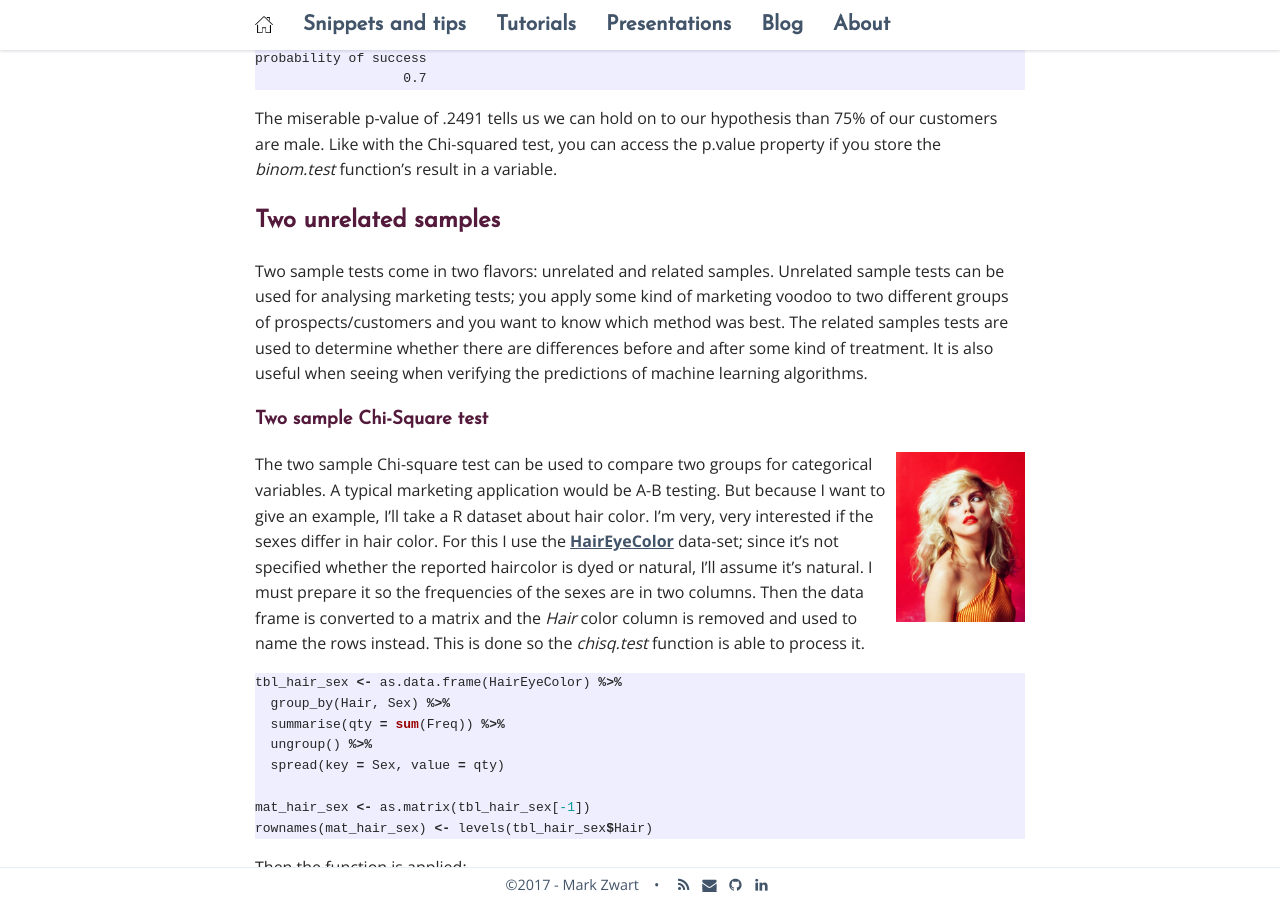
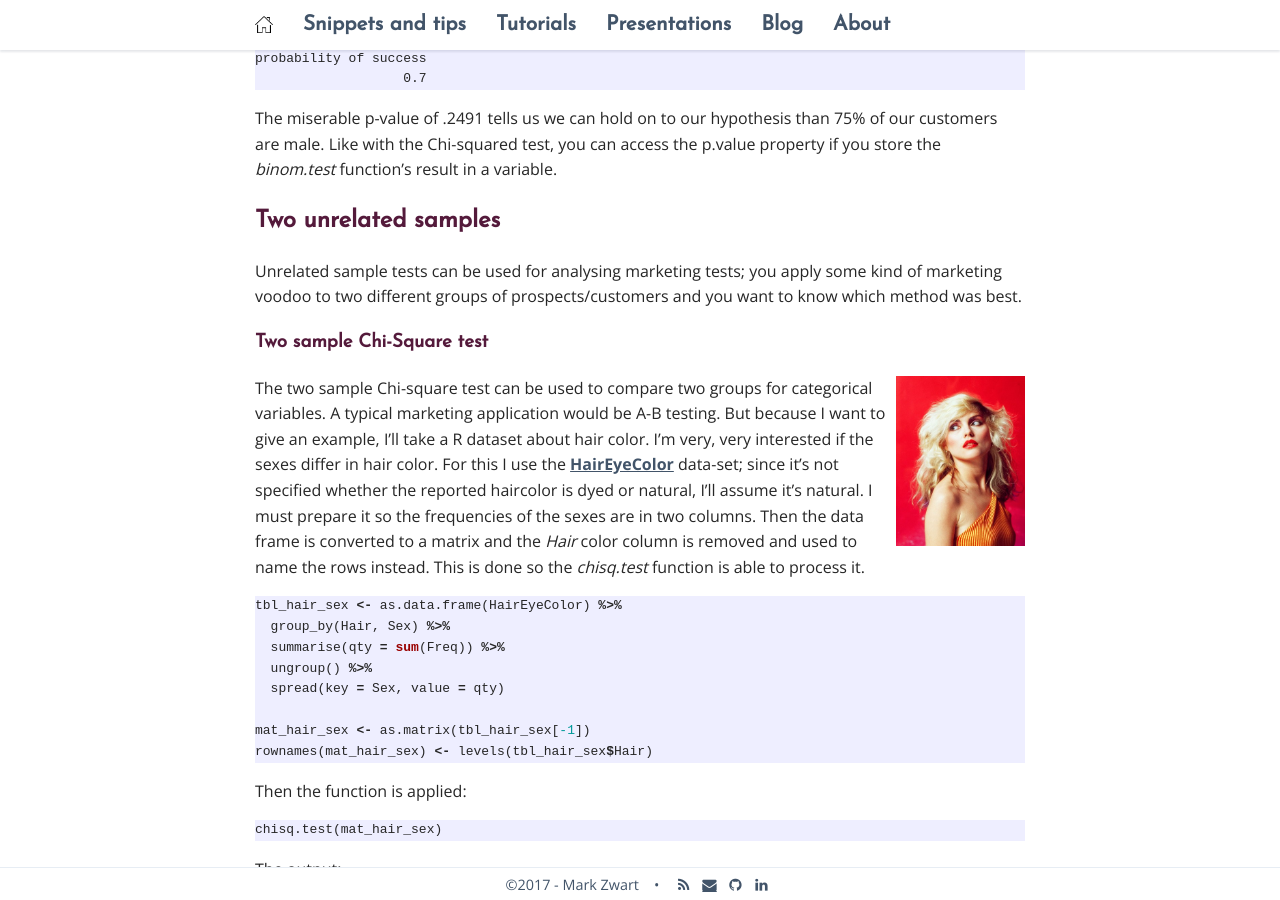
Before and after one commit to mark-me/mark-me.github.io, a Jekyll site: the page built from _pages/tutorials/statistical-tests/statistical-tests-categorical.md, in a window 1280 px wide and 900 px high, scrolled down 3237 px. Built offline with Jekyll 4.4.1, drawn with Linux system fonts in a browser that asks for light colours; nearby versions of some CDN libraries; comment, search, counter and statistics services are not loaded; some of the changed text lies outside the part shown.

Commit message:
Update statistical-tests-categorical.md

```diff
--- a/_pages/tutorials/statistical-tests/statistical-tests-categorical.md
+++ b/_pages/tutorials/statistical-tests/statistical-tests-categorical.md
@@ -131,7 +131,7 @@
 
 ## Two unrelated samples
 
-Two sample tests come in two flavors: unrelated and related samples. Unrelated sample tests can be used for analysing marketing tests; you apply some kind of marketing voodoo to two different groups of prospects/customers and you want to know which method was best. The related samples tests are used to determine whether there are differences before and after some kind of treatment. It is also useful when seeing when verifying the predictions of machine learning algorithms.
+Unrelated sample tests can be used for analysing marketing tests; you apply some kind of marketing voodoo to two different groups of prospects/customers and you want to know which method was best.
 
 ### Two sample Chi-Square test
 
```
Also changed, not shown: other parts of _pages/tutorials/statistical-tests/statistical-tests-categorical.md (+2 -0 lines).
